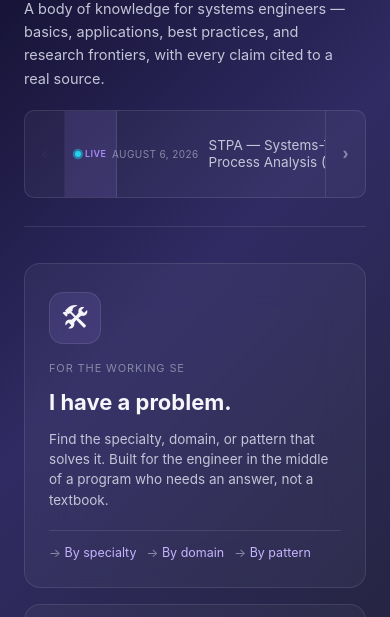
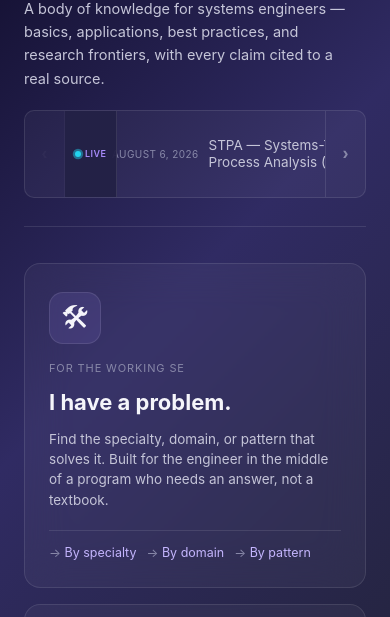
Before and after one commit to donnyexpress/se-intelligence, a website: page index.html in a window 390 px wide. Shown: the part 147-764 px from the top of the page. Drawn offline with Linux system fonts and the light colour scheme.

Commit message:
fix(css): mobile LIVE label - truly opaque background (95% alpha)
The --accent-bg CSS variable is only 12% opacity by design (used
for subtle highlights). The LIVE label needed full opacity on
mobile to block the underlying ticker items from showing through
the label area. Use rgba(35, 33, 70, 0.95) — a deep purple that
blends with the body gradient.

```diff
--- a/assets/styles.css
+++ b/assets/styles.css
@@ -1140,13 +1140,14 @@ sup.cite a:hover { color: var(--link-hover); text-decoration: underline; }
      is enough info; the kind is shown on the article page itself. */
   .ticker-item .kind { display: none; }
   /* Compact LIVE label on mobile: dot + small text, no wrap.
-     Solid background so previous-item text doesn't bleed through. */
+     Use a high-opacity solid background so previous-item text
+     doesn't bleed through (--accent-bg is only 12% opaque). */
   .ticker .label {
     padding: 0 10px;
     font-size: 9px;
     letter-spacing: 0.05em;
     white-space: nowrap;
-    background: var(--accent-bg);
+    background: rgba(35, 33, 70, 0.95);
     border-right: 1px solid var(--glass-border);
   }
   .ticker .label .pulse { margin-right: 4px; }
```
